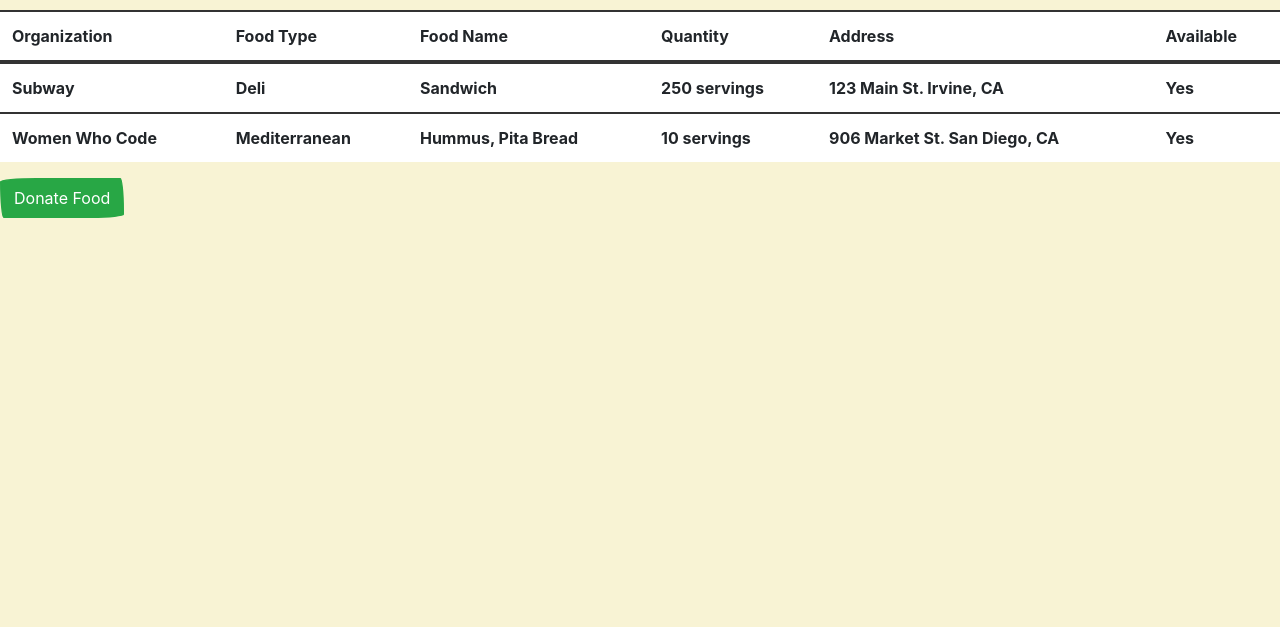
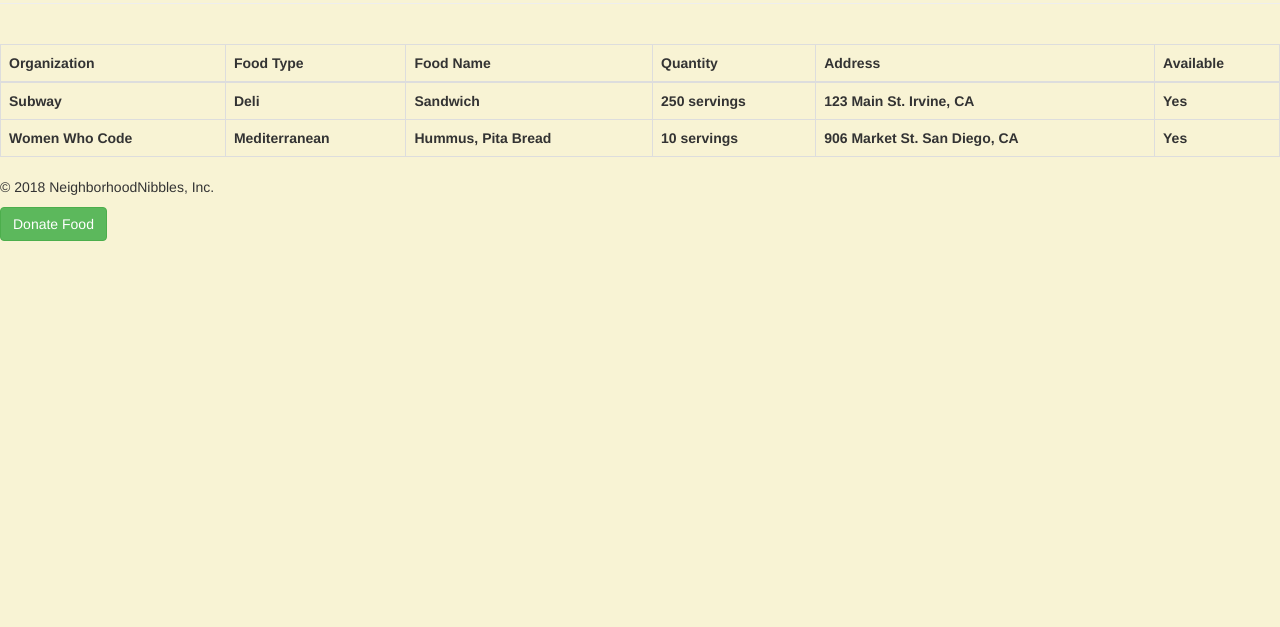
Before and after one commit to nmgupta/NeighborhoodNibbles, a website: page app/public/listing.html in a window 1280 px wide. Shown: the part 173-800 px from the top of the page. Drawn offline with nearby package versions, Linux system fonts and the light colour scheme; files that its build step writes are made by us from their sources; a web font is replaced by a local one.

Commit message:
Add boostrap link

```diff
--- a/app/public/listing.html
+++ b/app/public/listing.html
@@ -5,8 +5,11 @@
     <meta charset="UTF-8">
     <meta name="viewport" content="width=device-width, initial-scale=1.0">
     <meta http-equiv="X-UA-Compatible" content="ie=edge">
-    <title>Document</title>
-    <link rel="stylesheet" href=https://bootswatch.com/4/sketchy/bootstrap.min.css>
+    <title>NeighborhoodNibbles | Listing</title>
+    <!-- <link rel="stylesheet" href=https://bootswatch.com/4/sketchy/bootstrap.min.css> -->
+    <script src="https://cdnjs.cloudflare.com/ajax/libs/jquery/3.2.1/jquery.min.js"></script>
+    <link rel="stylesheet" href="https://maxcdn.bootstrapcdn.com/bootstrap/3.3.7/css/bootstrap.min.css" integrity="sha384-BVYiiSIFeK1dGmJRAkycuHAHRg32OmUcww7on3RYdg4Va+PmSTsz/K68vbdEjh4u"
+        crossorigin="anonymous">
     <link rel="stylesheet" type="text/css" href="../css/pickup.css">
 </head>
 
@@ -22,9 +25,8 @@
 
     <br />
     <div>
-        <table class="table table-hover">
+        <table class="table table-bordered">
             <thead>
-
                 <tr>
                     <th scope="col">Organization</th>
                     <th scope="col">Food Type</th>
@@ -33,9 +35,7 @@
                     <th scope="col">Address</th>
                     <th scope="col">Available</th>
                 </tr>
-
             </thead>
-
 
             <tr>
                 <th scope="col">Subway</th>
@@ -57,9 +57,13 @@
 
             </tr>
         </table>
-
+        <footer>
+            <p>&copy; 2018 NeighborhoodNibbles, Inc.</p>
+        </footer>
     </div>
-    <a href="landing.html"><button type="submit" class="ja btn btn-success">Donate Food</button></a>
+    <a href="landing.html">
+        <button type="submit" class="ja btn btn-success">Donate Food</button>
+    </a>
 </body>
 
 </html>
```
